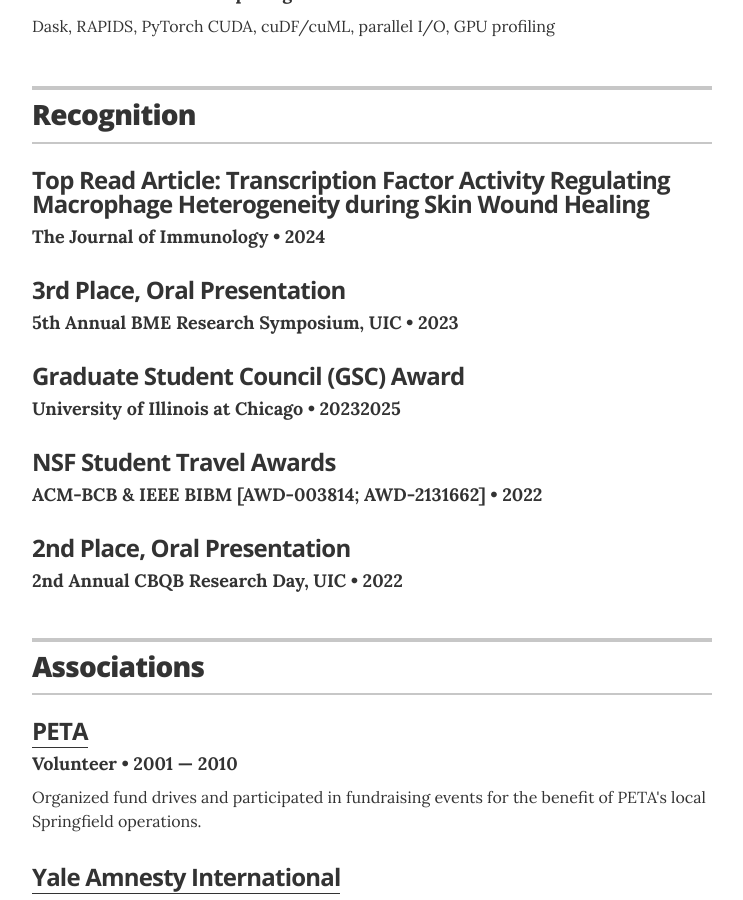
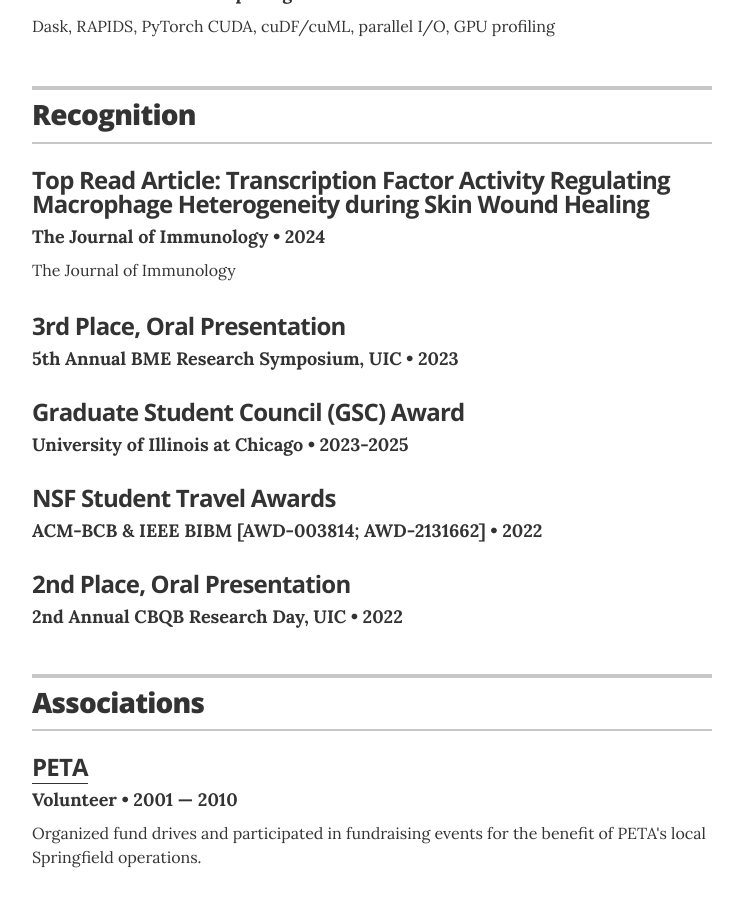
Before and after one commit to zandigohar/zandigohar.github.io, a Jekyll site: the page built from index.md, in a window 1280 px wide and 900 px high, scrolled down 3800 px. Shown: the whole window, without its empty margins (268-1011 px from the left). Built offline with Jekyll 4.4.1, drawn with Linux system fonts in a browser that asks for light colours.

Commit message:
Update recognitions.yml

```diff
--- a/_data/recognitions.yml
+++ b/_data/recognitions.yml
@@ -1,6 +1,6 @@
 # Recognitions
 - award: "Top Read Article: Transcription Factor Activity Regulating Macrophage Heterogeneity during Skin Wound Healing"
-  description: "The Journal of Immunology"
+  summary: "The Journal of Immunology"
   organization: "The Journal of Immunology"
   year: 2024
 
@@ -10,7 +10,7 @@
 
 - award: "Graduate Student Council (GSC) Award"
   organization: "University of Illinois at Chicago"
-  year: [2023, 2025]
+  year: 2023-2025
 
 - award: "NSF Student Travel Awards"
   organization: "ACM-BCB & IEEE BIBM [AWD-003814; AWD-2131662]"
```
